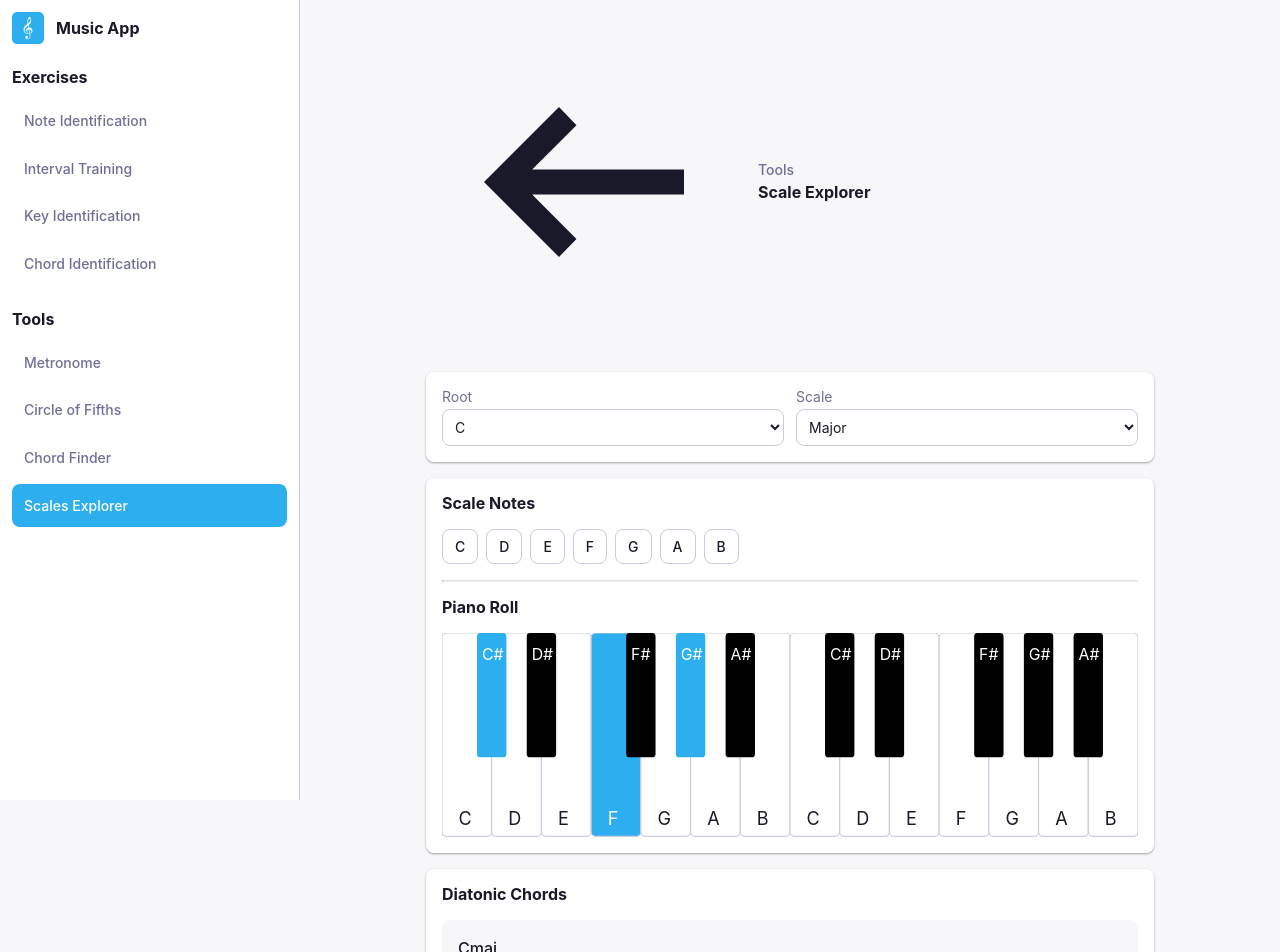
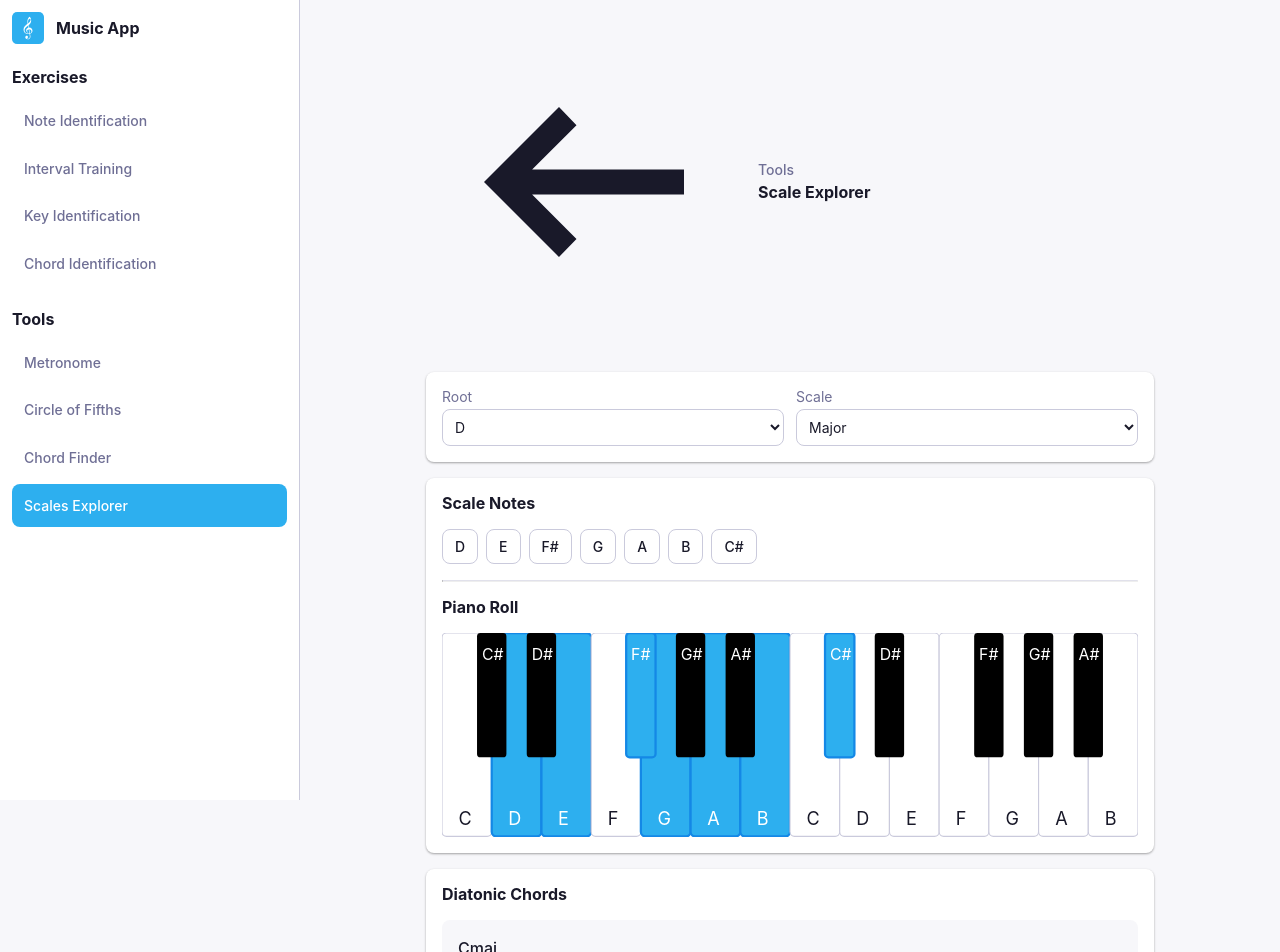
Before and after one commit to DrakeB1234/ToneTools, a SvelteKit app: page /tools/scales-explorer in a window 1280 px wide. Shown: the top 952 px of the page. Built offline with nearby package versions, Linux system fonts and the light colour scheme.

Commit message:
staging changes for pianoroll.

```diff
--- a/src/lib/components/PianoRoll.svelte
+++ b/src/lib/components/PianoRoll.svelte
@@ -127,9 +127,7 @@
 
 <style>
   .piano-svg {
-    display: block;
     width: 100%;
-    height: auto;
   }
 
   .key {
@@ -152,6 +150,8 @@
   }
   .key.active {
     fill: var(--color-bg-primary);
+    stroke: var(--color-border-primary);
+    stroke-width: 2;
   }
   .key.active + text {
     fill: var(--color-text-inverse);
--- a/src/routes/tools/scales-explorer/+page.svelte
+++ b/src/routes/tools/scales-explorer/+page.svelte
@@ -9,6 +9,8 @@
   import PianoRoll from "$lib/components/PianoRoll.svelte";
 
   const noteNames = ["C", "D", "E", "F", "G", "A", "B"];
+  const scaleNotes = ["D", "E", "F#", "G", "A", "B", "C#"];
+  const pianoRollActiveNotes = ["D1", "E1", "F#1", "G1", "A1", "B1", "C#2"];
 
   const selectOptionsNote: Option[] = noteNames.map((e) => {
     return { label: e, value: e };
@@ -18,8 +20,6 @@
     { label: "Minor", value: "Minor" },
     { label: "Dorian", value: "Dorian" },
   ];
-
-  const pianoRollActiveNotes = ["C#1", "F1", "G#1"];
 
   const pianoClickCallBack = (note: string) => {
     console.log(note);
@@ -43,7 +43,7 @@
       <section class="card-base input-card">
         <div class="input-group">
           <Label text="Root" labelFor="root" />
-          <Select id="root" options={selectOptionsNote} value={"C"} />
+          <Select id="root" options={selectOptionsNote} value={"D"} />
         </div>
         <div class="input-group">
           <Label text="Scale" labelFor="scale" />
@@ -54,7 +54,7 @@
       <section class="card-base scale-card">
         <h3>Scale Notes</h3>
         <div class="scale-notes-container">
-          {#each noteNames as note (note)}
+          {#each scaleNotes as note (note)}
             <Button variant="outline">{note}</Button>
           {/each}
         </div>
```
